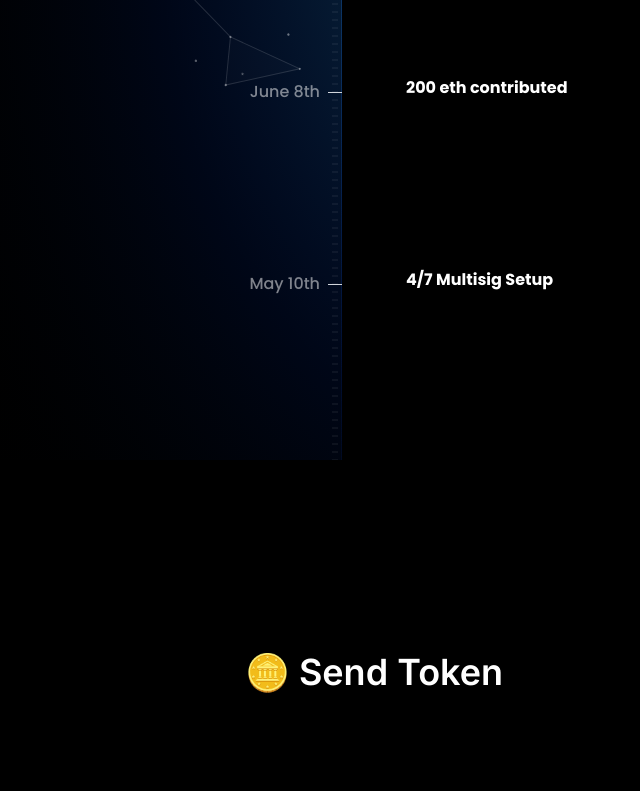
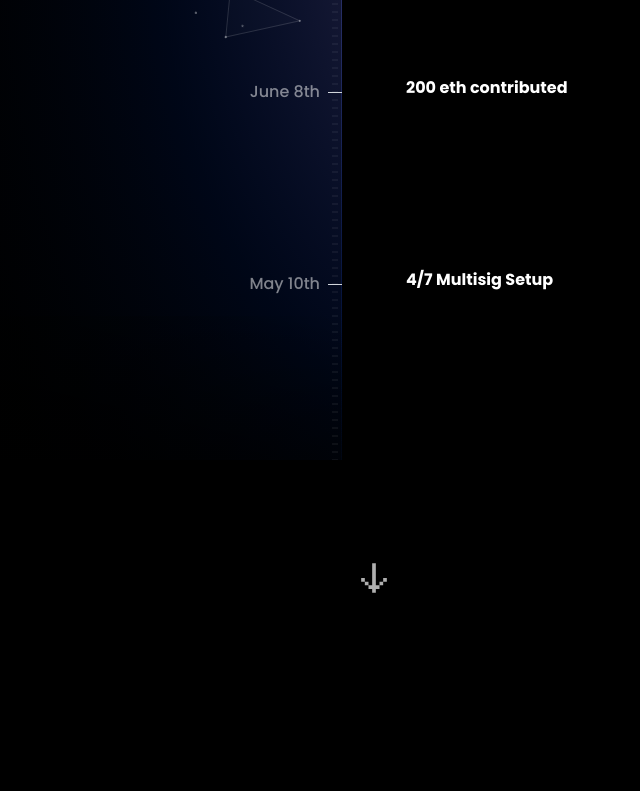
Before and after one commit to 0xsend/www-send-it, a Next.js app: page / in a window 1280 px wide. Shown: the part 1524-2315 px from the top of the page, without its empty margins (266-906 px from the left). Built offline with nearby package versions, Linux system fonts and the light colour scheme.

Commit message:
send timeline

```diff
--- a/src/app/components/SendTimeline.jsx
+++ b/src/app/components/SendTimeline.jsx
@@ -29,7 +29,7 @@ function Timeline() {
 
 function FixedSidebar({ main, footer }) {
   return (
-    <div className="relative flex-none overflow-hidden px-6 lg:pointer-events-none lg:absolute lg:inset-0 lg:z-40 lg:flex lg:px-0">
+    <div className="w-full relative flex-none overflow-hidden px-6 lg:pointer-events-none lg:absolute lg:inset-0 lg:z-40 lg:flex lg:px-0">
       <Glow />
       <div className="relative flex w-full lg:pointer-events-auto lg:mr-[calc(max(2rem,50%-38rem)+40rem)] lg:min-w-[32rem] lg:overflow-y-auto lg:overflow-x-hidden lg:pl-[max(4rem,calc(50%-38rem))]">
         <div className="mx-auto max-w-lg lg:mx-0 lg:flex lg:w-96 lg:max-w-none lg:flex-col lg:before:flex-1 lg:before:pt-6">
@@ -54,17 +54,17 @@ function Glow() {
   return (
     <div className="absolute inset-0 -z-10 overflow-hidden bg-black lg:right-[calc(max(2rem,50%-38rem)+40rem)] lg:min-w-[32rem]">
       <svg
-        className="absolute -bottom-48 left-[-40%] h-[80rem] w-[180%] lg:-right-40 lg:bottom-auto lg:left-auto lg:top-[-40%] lg:h-[180%] lg:w-[80rem]"
+        className="absolute -bottom-48 left-[-40%] h-[80rem] w-[180%] lg:-right-40 lg:bottom-auto lg:left-auto lg:top-[-40%] lg:h-[180%] lg:w-[80rem] rounded-l-lg"
         aria-hidden="true"
       >
         <defs>
           <radialGradient id={`${id}-desktop`} cx="100%">
-            <stop offset="0%" stopColor="rgba(56, 189, 248, 0.3)" />
+            <stop offset="0%" stopColor="rgba(191, 159, 255, 0.3)" />
             <stop offset="53.95%" stopColor="rgba(0, 71, 255, 0.09)" />
             <stop offset="100%" stopColor="rgba(10, 14, 23, 0)" />
           </radialGradient>
           <radialGradient id={`${id}-mobile`} cy="100%">
-            <stop offset="0%" stopColor="rgba(56, 189, 248, 0.3)" />
+            <stop offset="0%" stopColor="rgba(191, 159, 255, 0.3)" />
             <stop offset="53.95%" stopColor="rgba(0, 71, 255, 0.09)" />
             <stop offset="100%" stopColor="rgba(10, 14, 23, 0)" />
           </radialGradient>
@@ -82,6 +82,9 @@ function Glow() {
           className="lg:hidden"
         />
       </svg>
+      <div className="bg-gradient-to-br  from-black to-transparent  absolute inset-0 h-24 w-full left-0 right-0" />
+      <div className="bg-gradient-to-tr  from-black to-transparent  absolute bottom-0 h-36 w-full left-0 right-0" />
+
       <div className="absolute inset-x-0 bottom-0 right-0 h-px bg-white mix-blend-overlay lg:left-auto lg:top-0 lg:h-auto lg:w-px" />
     </div>
   );
@@ -175,7 +178,10 @@ const Happening = ({ title, date, description }) => (
 export default function SendTimeline() {
   return (
     <>
-      <FixedSidebar main={<></>} footer={<></>} />
+      <FixedSidebar
+        main={<div className="h-24"></div>}
+        footer={<div className="h-24"></div>}
+      />
       <div className="relative w-full">
         <Timeline />
         <main className="space-y-20 py-20 sm:space-y-32 sm:py-32 w-full">
--- a/src/app/page.tsx
+++ b/src/app/page.tsx
@@ -13,8 +13,8 @@ import SendTimeline from "./components/SendTimeline";
 const SendArrowDown = ({ className }: { className?: string }) => (
   <svg
     xmlns="http://www.w3.org/2000/svg"
-    width="24"
-    height="24"
+    width="44"
+    height="44"
     viewBox="0 0 24 24"
     className={className}
   >
@@ -122,6 +122,14 @@ export default function Home() {
         <SendTimeline />
       </div>
 
+      <div className="flex flex-col w-full items-center mt-24">
+        <ClickMeOrBounce>
+          <ScrollTo id="sendtoken">
+            <SendArrowDown />
+          </ScrollTo>
+        </ClickMeOrBounce>
+      </div>
+
       <div className="relative flex flex-col items-center z-10 bg-black bg-opacity-50 min-h-screen">
         <div id="sendtoken" className="py-24"></div>
 
```
